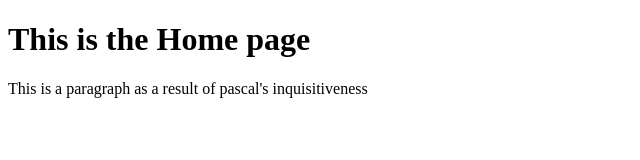
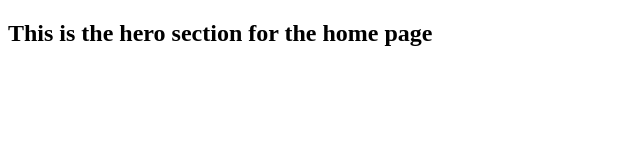
Before and after one commit to Devjineer/egbeda-git, a plain HTML site: page index.html in a window 1280 px wide. Shown: the whole page, without its empty margins (0-640 px from the left). Drawn offline with Linux system fonts and the light colour scheme.

Commit message:
modified the index.html on homepage branch

```diff
--- a/index.html
+++ b/index.html
@@ -6,7 +6,8 @@
     <title>HOme</title>
   </head>
   <body>
-    <h1>This is the Home page</h1>
-    <p>This is a paragraph as a result of pascal's inquisitiveness</p>
+   <section class="homepage">
+    <h1>This is the hero section for the home page</h1>
+   </section>
   </body>
 </html>
```
